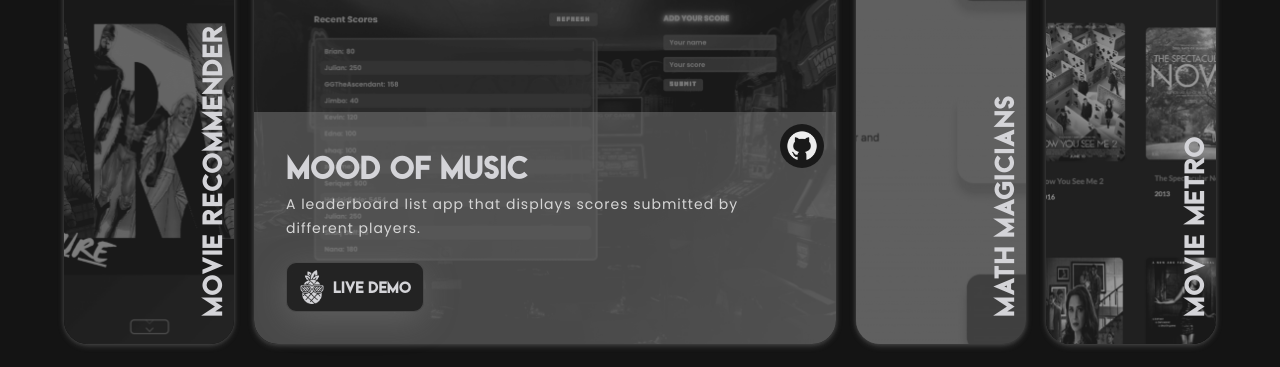
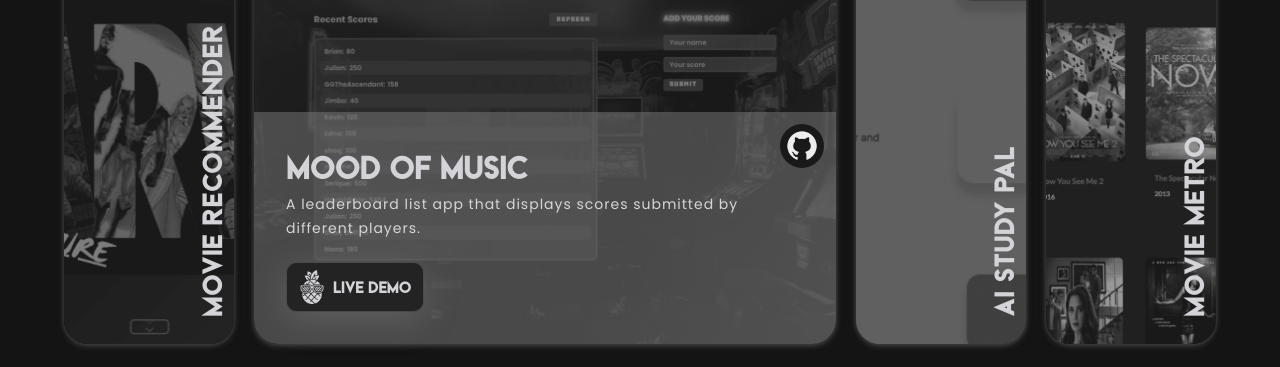
Before and after one commit to AmmarAlzureiqi/ammaralzureiqi.github.io, a React (Vite) app: page / in a window 1280 px wide. Shown: the part 2663-3030 px from the top of the page. Built offline with nearby package versions, Linux system fonts and the light colour scheme.

Commit message:
initial commit

```diff
--- a/src/constants/index.js
+++ b/src/constants/index.js
@@ -211,7 +211,7 @@ const projects = [
   },
   {
     id: 'project-3',
-    name: 'Math Magicians',
+    name: 'AI Study Pal',
     description: 'This is a single-page calculator app built with React',
     tags: [
       {
@@ -228,8 +228,8 @@ const projects = [
       },
     ],
     image: math,
-    repo: 'https://github.com/shaqdeff/Math-Magicians',
-    demo: 'https://inspiring-medovik-37d3b3.netlify.app/',
+    repo: 'https://github.com/AmmarAlzureiqi/AI-Study-Pal',
+    demo: 'https://mainpy-5s6az9nkusczdxb5f9vgio.streamlit.app/',
   },
   {
     id: 'project-4',
```
Also changed, not shown: 2 other files (tests, documents, lock files or other folders).
